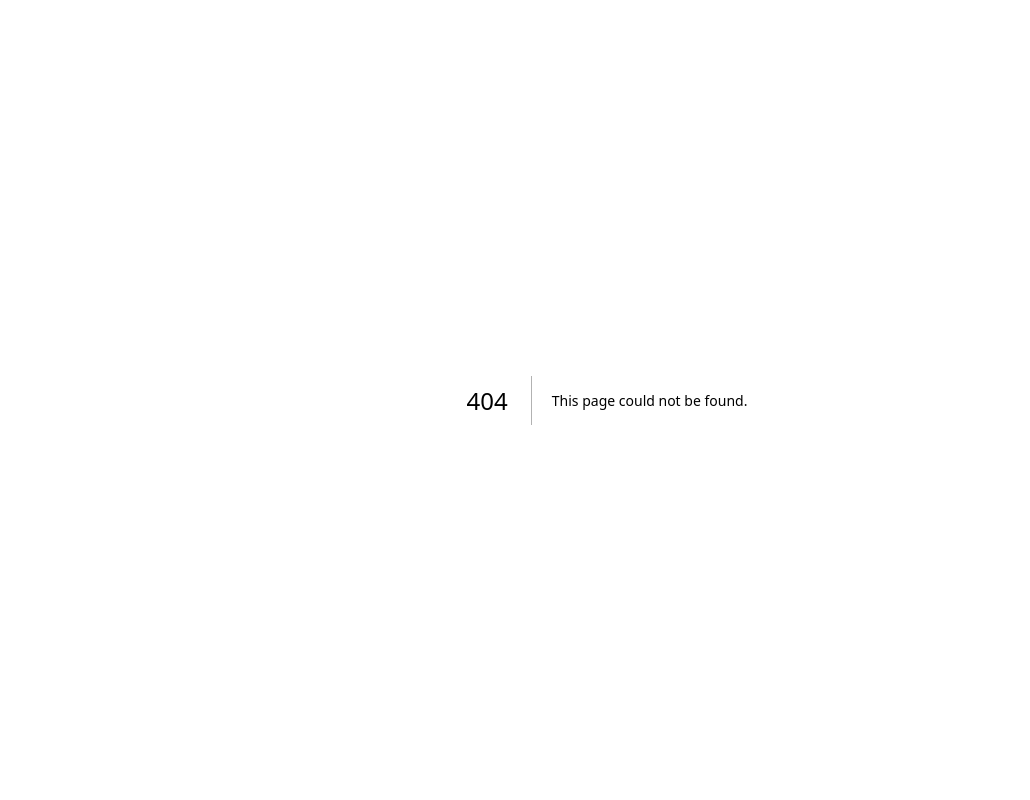
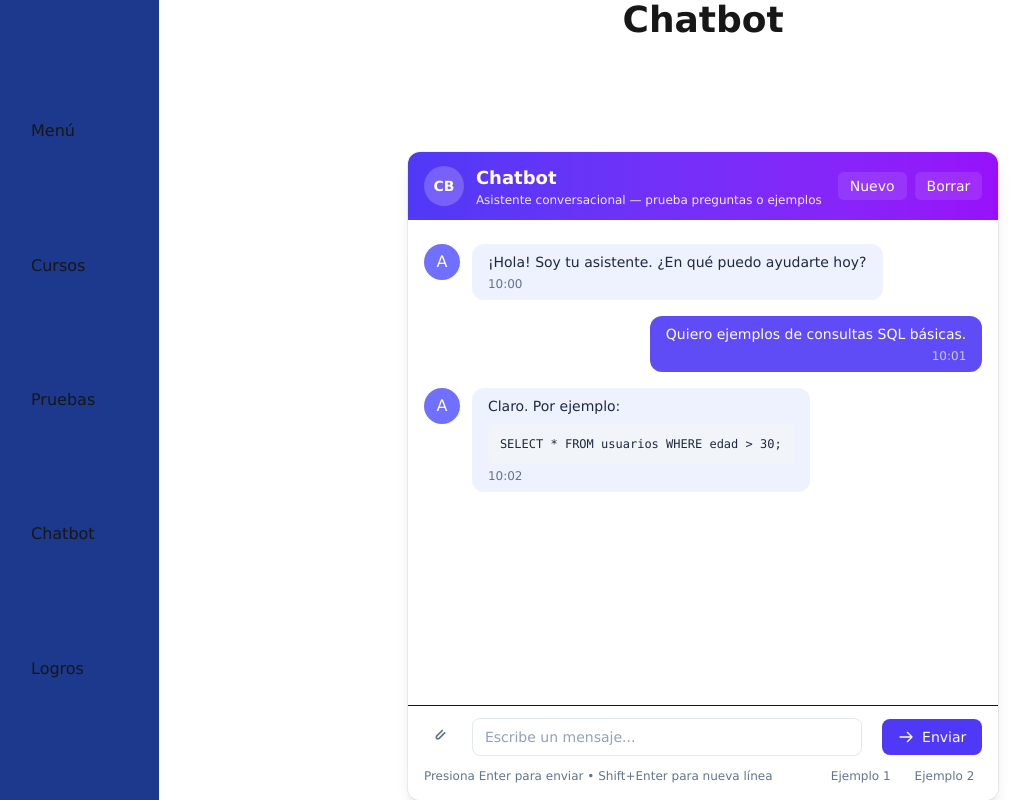
Before and after one commit to arianTM/aprendesql, a Next.js app: page /chatbot in a window 1280 px wide. Before the commit this address had no page. Shown: the whole page, without its empty margins (33-1063 px from the left). Built offline with nearby package versions, Linux system fonts and the light colour scheme.

Commit message:
feat(chatbot): vista de chatbot

```diff
--- /dev/null
+++ b/app/(home)/chatbot/page.tsx
@@ -0,0 +1,144 @@
+export default function ChatbotPage() {
+  return (
+    <>
+      <h1 className="block text-4xl font-bold">Chatbot</h1>
+
+      <div className="mx-auto mt-8 max-w-3xl rounded-xl bg-white/70 shadow-lg ring-1 ring-black/5 dark:bg-slate-900">
+        <header className="flex items-center justify-between gap-4 rounded-t-xl bg-gradient-to-r from-indigo-600 to-purple-600 px-4 py-3 text-white">
+          <div className="flex items-center gap-3">
+            <div className="h-10 w-10 rounded-full bg-white/20 flex items-center justify-center text-sm font-semibold">
+              CB
+            </div>
+            <div>
+              <h2 className="text-lg font-semibold">Chatbot</h2>
+              <p className="text-xs opacity-90">
+                Asistente conversacional — prueba preguntas o ejemplos
+              </p>
+            </div>
+          </div>
+          <div className="flex items-center gap-2">
+            <button className="rounded-md bg-white/10 px-3 py-1 text-sm hover:bg-white/20">
+              Nuevo
+            </button>
+            <button className="rounded-md bg-white/10 px-3 py-1 text-sm hover:bg-white/20">
+              Borrar
+            </button>
+          </div>
+        </header>
+
+        <main className="flex h-[580px] flex-col">
+          <div
+            className="flex-1 overflow-y-auto px-4 py-6 scrollbar-thin scrollbar-thumb-slate-300 scrollbar-track-transparent"
+            role="log"
+            aria-live="polite"
+          >
+            <div className="flex flex-col gap-4">
+              <div className="flex items-start gap-3">
+                <div className="h-9 w-9 flex-shrink-0 rounded-full bg-indigo-500/90 text-white grid place-items-center font-medium">
+                  A
+                </div>
+                <div className="max-w-[75%] rounded-xl bg-indigo-50 px-4 py-2 text-sm text-slate-800 dark:bg-indigo-900/40 dark:text-slate-100">
+                  ¡Hola! Soy tu asistente. ¿En qué puedo ayudarte hoy?
+                  <div className="mt-1 text-xs text-slate-500">10:00</div>
+                </div>
+              </div>
+
+              <div className="flex justify-end">
+                <div className="max-w-[70%] rounded-xl bg-indigo-600/90 px-4 py-2 text-sm text-white">
+                  Quiero ejemplos de consultas SQL básicas.
+                  <div className="mt-1 text-xs text-indigo-100/80 text-right">
+                    10:01
+                  </div>
+                </div>
+              </div>
+
+              <div className="flex items-start gap-3">
+                <div className="h-9 w-9 flex-shrink-0 rounded-full bg-indigo-500/90 text-white grid place-items-center font-medium">
+                  A
+                </div>
+                <div className="max-w-[75%] rounded-xl bg-indigo-50 px-4 py-2 text-sm text-slate-800 dark:bg-indigo-900/40 dark:text-slate-100">
+                  Claro. Por ejemplo:
+                  <pre className="mt-2 rounded-md bg-slate-100 p-3 text-xs text-slate-800 dark:bg-slate-800 dark:text-slate-100">
+                    SELECT * FROM usuarios WHERE edad &gt; 30;
+                  </pre>
+                  <div className="mt-1 text-xs text-slate-500">10:02</div>
+                </div>
+              </div>
+            </div>
+          </div>
+
+          <form className="border-t px-4 py-3">
+            <div className="flex items-center gap-3">
+              <button
+                type="button"
+                className="hidden rounded-md p-2 text-slate-500 hover:bg-slate-100 dark:hover:bg-slate-800 md:inline-flex"
+              >
+                <svg
+                  xmlns="http://www.w3.org/2000/svg"
+                  className="h-5 w-5"
+                  fill="none"
+                  viewBox="0 0 24 24"
+                  stroke="currentColor"
+                >
+                  <path
+                    strokeLinecap="round"
+                    strokeLinejoin="round"
+                    strokeWidth="2"
+                    d="M15.172 7l-6.586 6.586a2 2 0 11-2.828-2.828L12.344 4.172"
+                  />
+                </svg>
+              </button>
+
+              <textarea
+                rows={1}
+                placeholder="Escribe un mensaje..."
+                className="flex-1 resize-none rounded-lg border border-slate-200 bg-white px-3 py-2 text-sm placeholder:text-slate-400 focus:border-indigo-500 focus:outline-none dark:border-slate-700 dark:bg-slate-900 dark:placeholder:text-slate-500"
+              />
+
+              <button
+                type="submit"
+                className="ml-2 inline-flex items-center gap-2 rounded-lg bg-indigo-600 px-4 py-2 text-sm font-medium text-white hover:bg-indigo-700"
+              >
+                <svg
+                  xmlns="http://www.w3.org/2000/svg"
+                  className="h-4 w-4"
+                  fill="none"
+                  viewBox="0 0 24 24"
+                  stroke="currentColor"
+                >
+                  <path
+                    strokeLinecap="round"
+                    strokeLinejoin="round"
+                    strokeWidth="2"
+                    d="M14 5l7 7m0 0l-7 7m7-7H3"
+                  />
+                </svg>
+                Enviar
+              </button>
+            </div>
+
+            <div className="mt-2 flex items-center justify-between text-xs text-slate-500">
+              <span>
+                Presiona Enter para enviar • Shift+Enter para nueva línea
+              </span>
+              <div className="flex gap-2">
+                <button
+                  type="button"
+                  className="rounded-md px-2 py-1 hover:bg-slate-100 dark:hover:bg-slate-800"
+                >
+                  Ejemplo 1
+                </button>
+                <button
+                  type="button"
+                  className="rounded-md px-2 py-1 hover:bg-slate-100 dark:hover:bg-slate-800"
+                >
+                  Ejemplo 2
+                </button>
+              </div>
+            </div>
+          </form>
+        </main>
+      </div>
+    </>
+  );
+}
```
